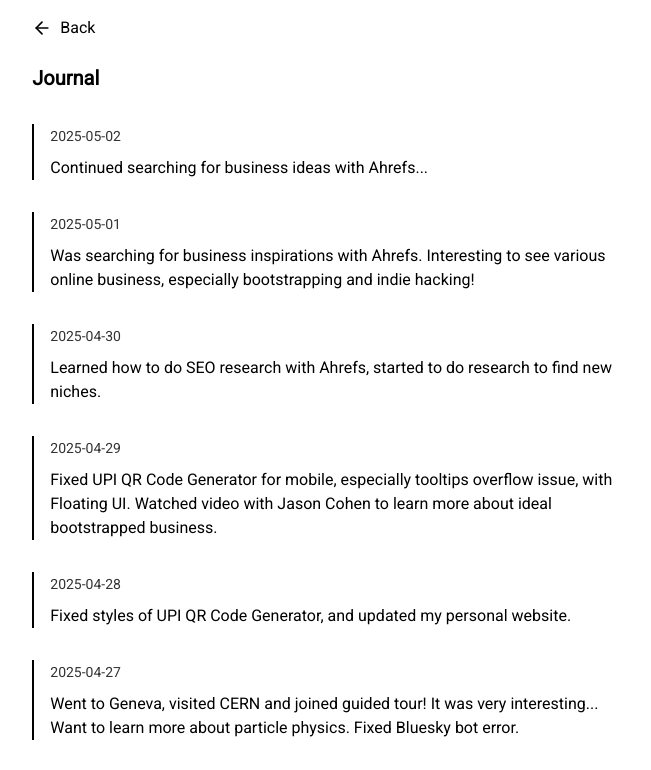
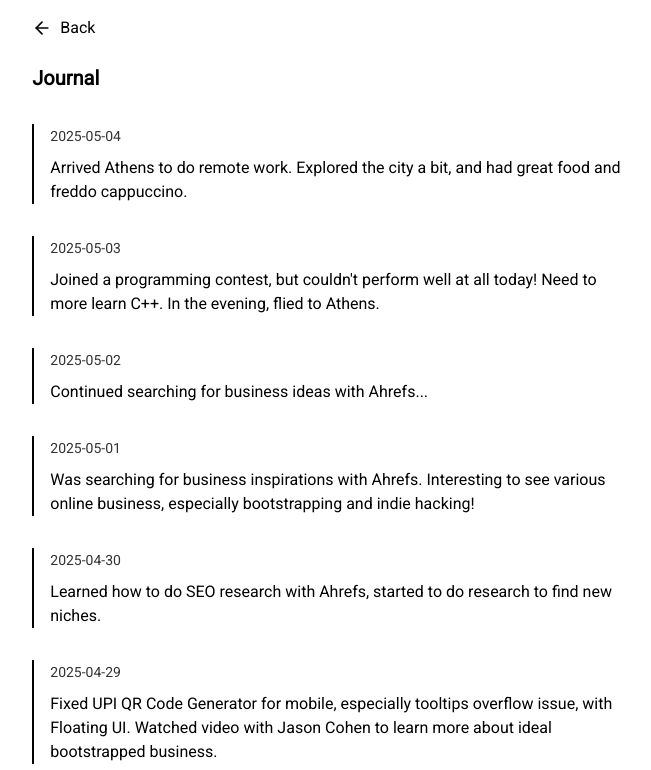
Before and after one commit to minamicode/minamicode.com, a Next.js app: page /journal in a window 1280 px wide. Shown: the top 770 px of the page, without its empty margins (309-960 px from the left). Built offline with nearby package versions, Linux system fonts and the light colour scheme.

Commit message:
Update JournalEntries.tsx

```diff
--- a/src/app/_components/JournalEntries.tsx
+++ b/src/app/_components/JournalEntries.tsx
@@ -6,6 +6,14 @@ type JournalEntry = {
 };
 
 const entries: JournalEntry[] = [
+  {
+    date: "2025-05-04",
+    text: "Arrived Athens to do remote work. Explored the city a bit, and had great food and freddo cappuccino.",
+  },
+  {
+    date: "2025-05-03",
+    text: "Joined a programming contest, but couldn't perform well at all today! Need to more learn C++. In the evening, flied to Athens.",
+  },
   {
     date: "2025-05-02",
     text: "Continued searching for business ideas with Ahrefs...",
```
